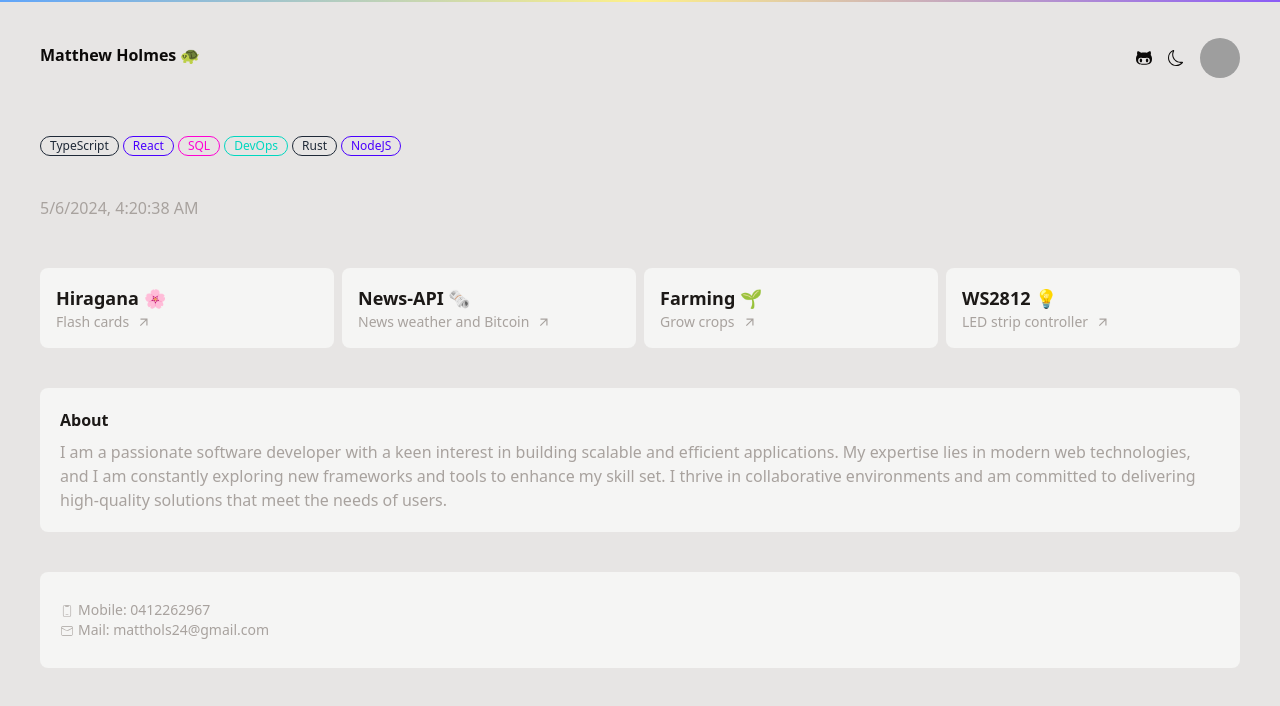
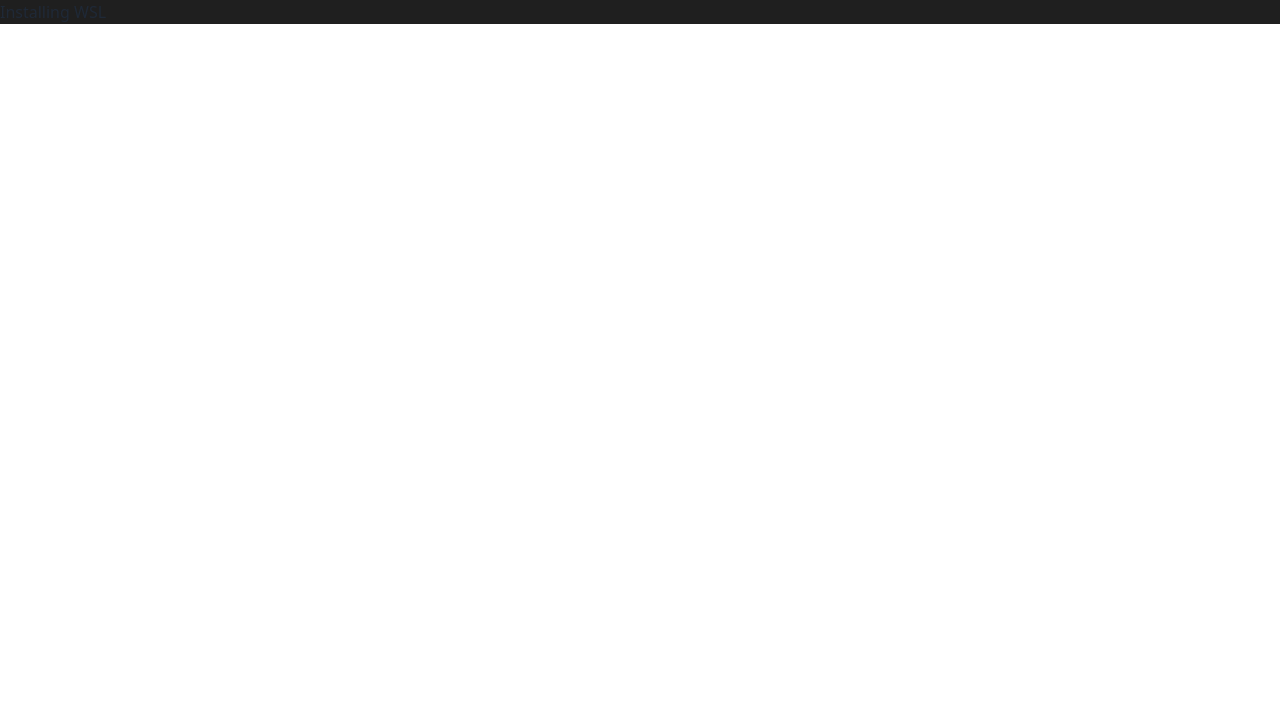
Before and after one commit to mahls/portfolio, a React (Vite) app: page /blogs/InstallingWSL in a window 1280 px wide. Shown: the top 706 px of the page. Built offline with nearby package versions, Linux system fonts and the light colour scheme; grey boxes are pictures that could not be loaded.

Commit message:
added latest blogs section

```diff
--- a/package.json
+++ b/package.json
@@ -10,13 +10,14 @@
     "preview": "vite preview"
   },
   "dependencies": {
-    "framer-motion": "^11.1.7",
+    "framer-motion": "^11.2.2",
+    "jotai": "^2.8.0",
     "react": "^18.2.0",
     "react-dom": "^18.2.0",
     "react-icons": "^5.2.0"
   },
   "devDependencies": {
-    "@types/react": "^18.2.66",
+    "@types/react": "^18.3.2",
     "@types/react-dom": "^18.2.22",
     "@typescript-eslint/eslint-plugin": "^7.2.0",
     "@typescript-eslint/parser": "^7.2.0",
@@ -27,6 +28,7 @@
     "eslint-plugin-react-hooks": "^4.6.0",
     "eslint-plugin-react-refresh": "^0.4.6",
     "postcss": "^8.4.38",
+    "react-router-dom": "^6.23.1",
     "tailwindcss": "^3.4.3",
     "typescript": "^5.2.2",
     "vite": "^5.2.0"
--- a/src/App.tsx
+++ b/src/App.tsx
@@ -1,26 +1,25 @@
-import {useState} from 'react'
-import { Nav } from './components/Nav'
-import { Projects } from './components/Projects'
-import { Footer } from './components/Footer'
-import { About } from './components/About'
-import { motion } from 'framer-motion'
+
+import { BrowserRouter, Routes, Route } from "react-router-dom";
+
+import Home from './pages/Home'
+import Blog from './pages/Blog'
+import { InstallingWSL } from './pages/blogs/InstallingWSL'
+
 
 function App() {
 
-  const [dark, setDark] = useState(false)
+  return (
+    <>
 
-  return (
-    <motion.div
-      key={dark ? "dark" : "light"}
-      initial={{ opacity: 0.4 }}
-      animate={{ opacity: 1 }}
-      transition={{ duration: 0.5 }}
-      className={dark ? "bg-[#1f1f1f] h-screen overflow-auto" : "bg-stone-200 h-screen overflow-auto"}>
-      <Nav dark={dark} setDark={setDark} />
-      <Projects dark={dark} />
-      <About dark={dark} />
-      <Footer dark={dark} />
-    </motion.div>
+    <BrowserRouter>
+      <Routes>
+          <Route index element={<Home />} />
+          <Route path="blog" element={<Blog />} />
+          <Route path="/blogs/InstallingWSL" element={<InstallingWSL />} />
+      </Routes>
+    </BrowserRouter>
+
+    </>
   )
 }
 
--- a/src/components/Footer.tsx
+++ b/src/components/Footer.tsx
@@ -5,10 +5,10 @@ import { CiMail } from "react-icons/ci";
 export const Footer = ({dark}: {dark: boolean}) => {
     return(
         <motion.div
-        transition={{duration: 0.5}}
-        whileHover={{scale: 1.05}}
+        transition={{duration: 0.2}}
+        whileHover={{scale: 0.98}}
         whileTap={{scale: 0.95}}
-        className={`flex items-center align-center h-24 px-5 sm:px-5 ${dark ? "bg-stone-900" : "bg-stone-100"} mt-10 mx-5 sm:mx-10 mb-10 rounded-lg`}>
+        className={`flex  items-center align-center h-24 px-5 sm:px-5 ${dark ? "bg-stone-900" : "bg-stone-100"}  md:fixed md:bottom-0 md:right-0 sm:left-0 mt-10 mx-5 sm:mx-10 mb-10  rounded-lg`}>
 
             <div className={`flex flex-col ${dark ? 'text-stone-200' : 'text-stone-400'}`}>
             <div className="text-sm flex"><CiMobile3 className='relative top-1 mr-1'/>Mobile: 0412262967</div>
--- /dev/null
+++ b/src/components/LatestBlogs.tsx
@@ -0,0 +1,37 @@
+import { motion } from "framer-motion"
+
+const blogs = [
+    {id: 1, title: "Installing WSL", link: "InstallingWSL", date: "2021-01-01", description: "Guide to installing WSL"},
+
+
+
+]
+
+const BlogCard = ({blog, dark}: {blog: {id: number, title: string, link: string, date: string, description: string}, dark: boolean}) => {
+    return(
+        <motion.div
+        whileHover={{scale: 1.02}}
+        whileTap={{scale: 0.98}}
+         className={`mt-5 border  rounded p-5 ${dark ? "text-white bg-[#1f1f1f]" : "text-black bg-stone-200"}`}>
+            <a href={`/blogs/${blog.link}`}>
+            <h1>{blog.title}</h1>
+            <p>{blog.date}</p>
+            <p>{blog.description}</p>
+            </a>
+        </motion.div>
+    )
+}
+
+export const LatestBlogs = ({dark}: {dark: boolean}) => {
+    return(
+        <motion.div
+        whileHover={{scale: 1.02}}
+        whileTap={{scale: 0.98}}
+         className={`mx-5 sm:mx-10 p-5 mb-10 mt-10 rounded ${dark ? "bg-stone-900" : "bg-stone-100"}`}>
+            <h1 className={dark ? "text-white font-bold" : "text-black font-bold mb-2"}>Latest Blogs</h1>
+            <div className="grid grid-cols-1 sm:grid sm:grid-cols-1 gap-5">
+                {blogs.map((blog) => <BlogCard dark={dark} blog={blog} />)}
+            </div>
+        </motion.div>
+    )
+}
--- a/src/components/Projects.tsx
+++ b/src/components/Projects.tsx
@@ -18,9 +18,8 @@ function DateTime({dark}:{dark: boolean}) {
         <motion.div
         className={`${dark ? 'text-stone-200' : 'text-stone-400'} mx-5 sm:mx-10 mt-10`}
         key={dateTime.toString()}
-        transition={{duration: 0.5}}
         whileHover={{scale: 1.02}}
-        whileTap={{scale: 0.9}}
+        whileTap={{scale: 0.98}}
         >{dateTime.toLocaleString()}</motion.div>
     );
   }
@@ -28,12 +27,11 @@ function DateTime({dark}:{dark: boolean}) {
   export default DateTime;
 
 
-let Card = ({link, icon, name, description, dark}: {icon: string, name: string, description: string, dark: boolean, link:string}) => {
+const Card = ({link, icon, name, description, dark}: {icon: string, name: string, description: string, dark: boolean, link:string}) => {
     return(
         <motion.div
-        transition={{duration: 0.5}}
-        whileHover={{scale: 1.05}}
-        whileTap={{scale: 0.95}}
+        whileHover={{scale: 1.02}}
+        whileTap={{scale: 0.98}}
         className={`mt-2 rounded-lg p-4 ${dark ? "bg-stone-900" : "bg-stone-100"}`}>
             <a href={link}>
             <motion.div className="flex flex-col">
@@ -46,66 +44,51 @@ let Card = ({link, icon, name, description, dark}: {icon: string, name: string,
 
 export const Projects = ({dark}: {dark: boolean}) => {
 
-
-let cardData = [
+const cardData = [
     {icon: '🌸', name: "Hiragana", description: "Flash cards", link:'https://github.com/mahls/hiragana', id:0},
     {icon: '🗞️', name: "News-API", description: "News weather and Bitcoin", link:'https://github.com/mahls/news-api', id:1},
     {icon: '🌱', name: "Farming", description: "Grow crops", link:'https://github.com/mahls/farming', id:2},
     {icon: '💡', name: "WS2812", description: "LED strip controller", link:'https://github.com/mahls/ws2812', id:3},
 ]
 
+const skills2 = [
+    {name: 'TypeScript', color: 'badge-outline'},
+    {name: 'React',  color: 'badge-primary'},
+    {name: 'SQL',  color: 'badge-secondary'},
+    {name: 'DevOps', color: 'badge-accent'},
+    {name: 'Java', color: 'badge-outline'},
+    {name: 'NodeJS', color: 'badge-primary'},
+    {name: 'Python', color: 'badge-secondary'},
+    {name: 'C++', color: 'badge-accent'},
+    {name: 'Git', color: 'badge-outline'},
+]
+
   return(
     <>
-
-    <div>
-
-    <div className=' px-5 sm:px-10 mt-10'>
-
-        <motion.div
-        transition={{duration: 0.5}}
-        whileHover={{scale: 1.1}}
-        whileTap={{scale: 0.9}}
-        className="badge badge-outline mr-1 text-xs">TypeScript</motion.div>
-        <motion.div
-                transition={{duration: 0.5}}
-                whileHover={{scale: 1.1}}
-                whileTap={{scale: 0.9}}
-         className="badge badge-primary badge-outline mr-1 text-xs">React</motion.div>
-        <motion.div
-                transition={{duration: 0.5}}
-                whileHover={{scale: 1.1}}
-                whileTap={{scale: 0.9}}
-        className="badge badge-secondary badge-outline mr-1 text-xs">SQL</motion.div>
-        <motion.div
-                transition={{duration: 0.5}}
-                whileHover={{scale: 1.1}}
-                whileTap={{scale: 0.9}}
-        className="badge badge-accent badge-outline mr-1 text-xs mt-2">DevOps</motion.div>
+        <div className=' px-5 sm:px-10 mt-10'>
+            {skills2.map((skill) => (
                 <motion.div
-                transition={{duration: 0.5}}
-                whileHover={{scale: 1.1}}
-                whileTap={{scale: 0.9}}
-        className="badge badge-outline mr-1 text-xs mt-2">Rust</motion.div>
-                        <motion.div
-                transition={{duration: 0.5}}
-                whileHover={{scale: 1.1}}
-                whileTap={{scale: 0.9}}
-        className="badge badge-outline badge-primary mr-1 text-xs mt-2">NodeJS</motion.div>
-
+                    key={skill.name}
+                    whileHover={{scale: 1.02}}
+                    whileTap={{scale: 0.98}}
+                    className={`badge badge-outline ${skill.color} mr-1 text-xs mt-2`}>
+                    {skill.name}
+                </motion.div>
+            ))}
         </div>
 
-
-
-    </div>
-
-    <DateTime dark={dark}/>
-
-
+        <DateTime dark={dark}/>
 
         <div className="px-5 sm:px-10 mt-10 md:grid grid-cols-4 gap-2">
             {cardData.map((card) => {
                 return(
-                    <Card dark={dark} key={card.id} icon={card.icon} name={card.name} description={card.description} link={card.link}/>
+                    <Card
+                        dark={dark}
+                        key={card.id}
+                        icon={card.icon}
+                        name={card.name}
+                        description={card.description}
+                        link={card.link}/>
                 )
             })}
         </div>
--- /dev/null
+++ b/src/pages/Blog.tsx
@@ -0,0 +1,10 @@
+
+
+
+export default function Blog() {
+    return(
+        <div>
+            <h1>Blog</h1>
+        </div>
+    )
+}
--- /dev/null
+++ b/src/pages/Home.tsx
@@ -0,0 +1,31 @@
+
+import { Nav } from '../components/Nav'
+import { Projects } from '../components/Projects'
+import { Footer } from '../components/Footer'
+import { About } from '../components/About'
+import { LatestBlogs } from '../components/LatestBlogs'
+
+import { motion } from 'framer-motion'
+import { useAtom } from 'jotai'
+import { darkAtom } from '../store'
+
+
+export default function Home() {
+
+    const [dark, setDark] = useAtom(darkAtom)
+
+    return(
+        <motion.div
+        key={dark ? "dark" : "light"}
+        initial={{ opacity: 0.4 }}
+        animate={{ opacity: 1 }}
+        transition={{ duration: 0.5 }}
+        className={dark ? "bg-[#1f1f1f] flex flex-col min-h-screen overflow-auto" : "bg-stone-200 min-h-screen overflow-auto"}>
+        <Nav dark={dark} setDark={setDark} />
+        <Projects dark={dark} />
+        <About dark={dark} />
+        <LatestBlogs dark={dark} />
+        <Footer dark={dark} />
+      </motion.div>
+    )
+}
--- /dev/null
+++ b/src/pages/blogs/InstallingWSL.tsx
@@ -0,0 +1,9 @@
+
+
+export const InstallingWSL = () => {
+    return (
+        <div className="bg-[#1f1f1f]">
+            <h1>Installing WSL</h1>
+        </div>
+    )
+}
--- /dev/null
+++ b/src/store.ts
@@ -0,0 +1,3 @@
+import { atom } from 'jotai'
+
+export const darkAtom = atom(false);
```
Also changed, not shown: 1 other file (tests, documents, lock files or other folders).
